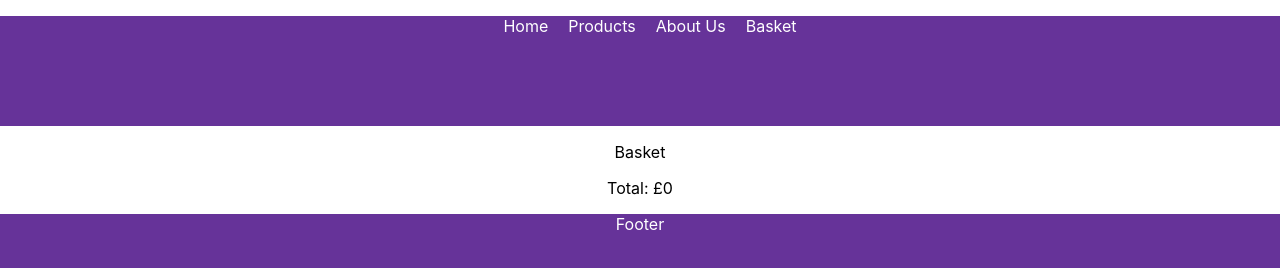
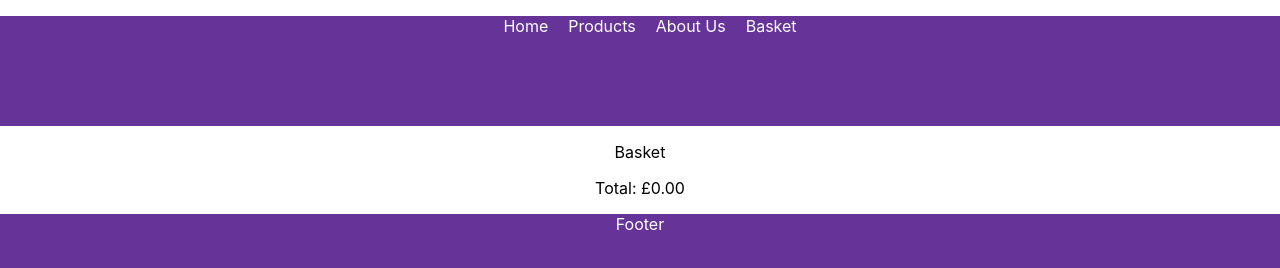
Before and after one commit to jimbob68/shopfront, a React (Create React App) app: page /basket in a window 1280 px wide. Shown: the top 268 px of the page. Built offline with nearby package versions, Linux system fonts and the light colour scheme.

Commit message:
sorted bug where floating point gave lots of decimal places.

```diff
--- a/src/screens/Basket.js
+++ b/src/screens/Basket.js
@@ -14,7 +14,7 @@ const Basket = ({ basketItems, setBasketItems }) => {
 		basketItems.forEach((item) => {
 			total += item.price;
 		});
-		return total;
+		return total.toFixed(2);
 	};
 	return (
 		<div>
```
Also changed, not shown: 1 other file (tests, documents, lock files or other folders).
